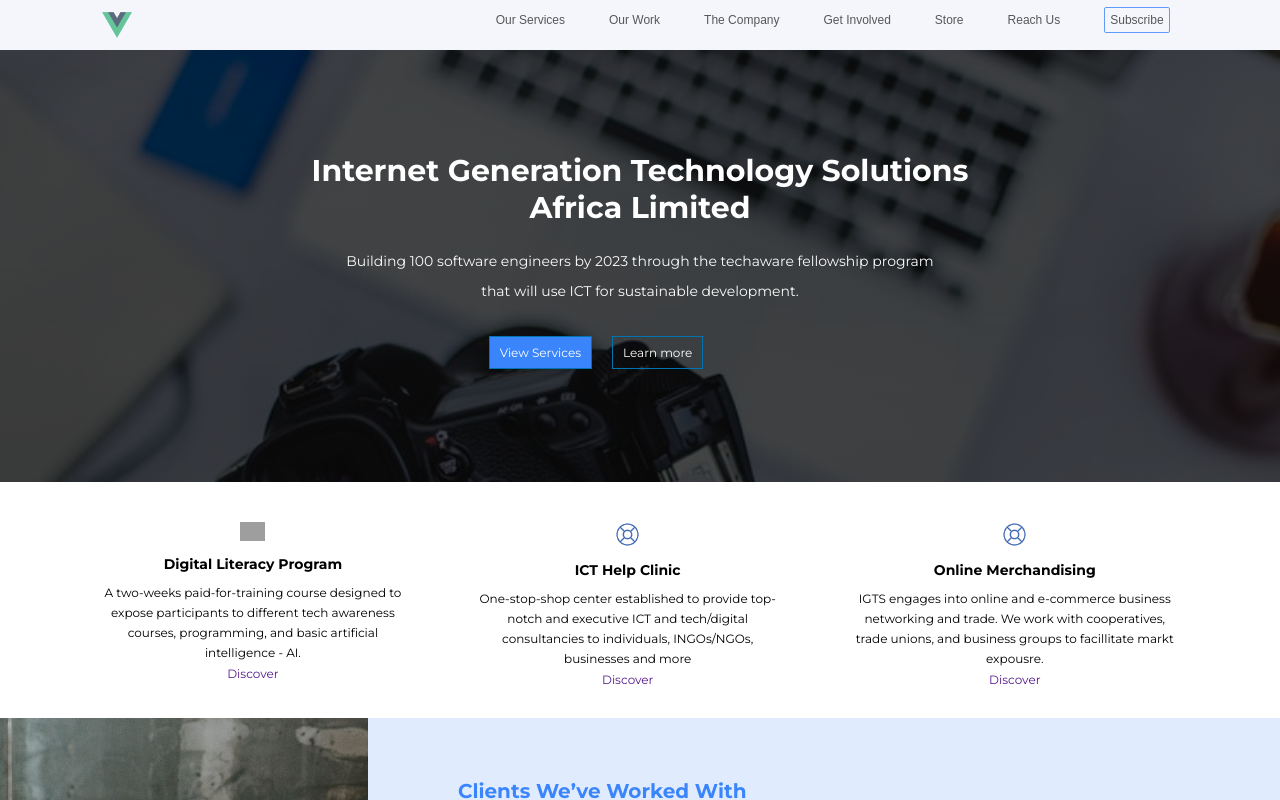
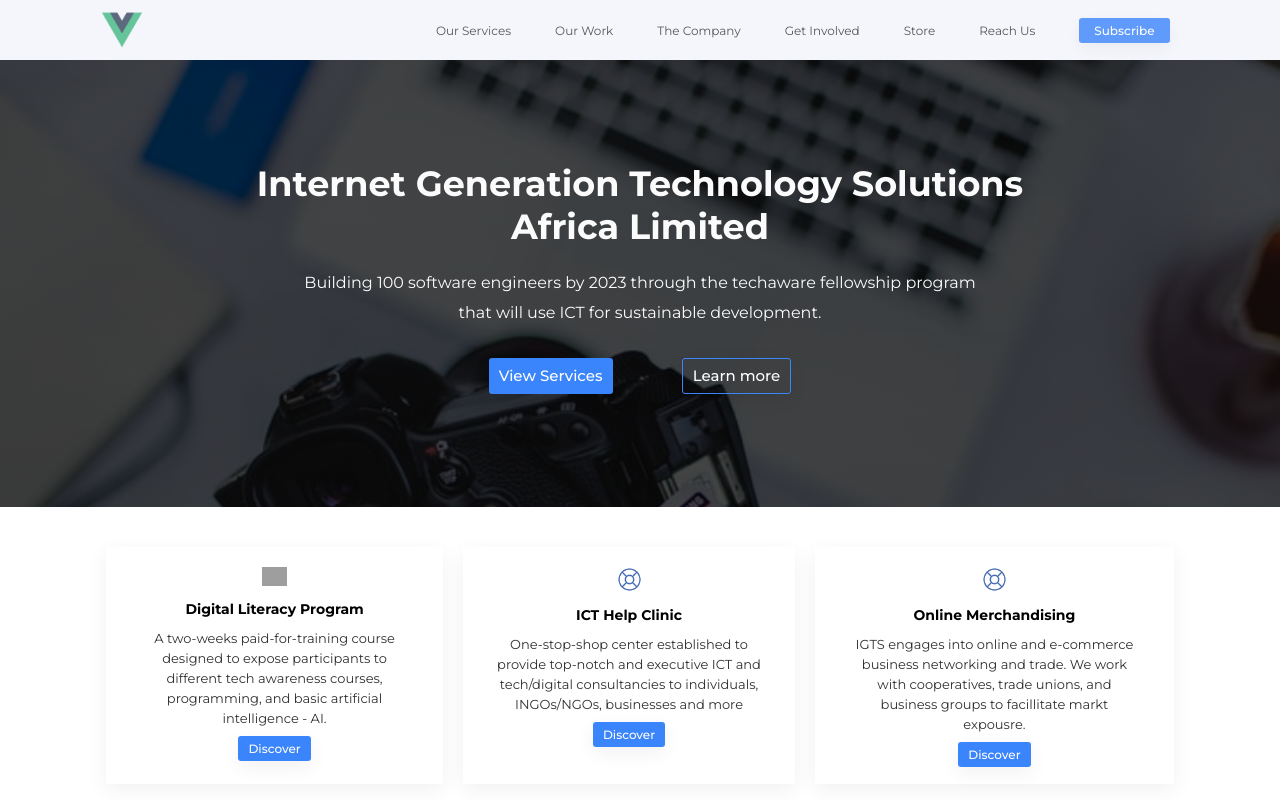
Before and after one commit to musakanneh/igts, a Vue app: page / in a window 1280 px wide. Shown: the top 800 px of the page. Built offline with nearby package versions, Linux system fonts and the light colour scheme; grey boxes are pictures that could not be loaded; some icons are missing.

Commit message:
[UPDATED] Home page

```diff
--- a/src/components/HeaderCard.vue
+++ b/src/components/HeaderCard.vue
@@ -17,7 +17,7 @@
           <div class="view-services">
             <a href="">View Services</a>
           </div>
-          <div><a href="">Learn more</a></div>
+          <div class="view-services2"><a href="">Learn more</a></div>
         </section>
       </article>
     </main>
@@ -66,17 +66,16 @@
     }
 
     p {
-      color: white;
+      color: #fbfbfb;
       line-height: 30px;
       padding: 20px 0;
-      color: #fbfbfb;
-      font-size: 14px;
+      font-size: 16px;
       font-weight: 400;
     }
 
     h1 {
-      font-size: 30px;
-      color: #fff;
+      font-size: 35px;
+      color: #fbfbfb;
       text-align: center;
       font-weight: 600;
       transition: 200ms;
@@ -86,15 +85,35 @@
     section {
       width: 30%;
       margin: auto;
+      justify-content: space-between;
       display: flex;
+
+      .view-services2 {
+        cursor: pointer;
+        border: 1px solid #3b85fc;
+        box-shadow: 0px 6px 20px rgba(0, 0, 0, 0.06);
+        border-radius: 3px;
+        font-style: normal;
+        font-weight: 500;
+        font-size: 15px;
+        line-height: 18px;
+        color: #fff;
+        &:hover {
+          background-color: #3b85fc;
+          transition: 0.5s ease;
+        }
+      }
 
       .view-services {
         background-color: #3b85fc;
-
-        &:hover {
-          background: blue;
-          border: 1px solid blue;
-        }
+        cursor: pointer;
+        box-shadow: 0px 6px 20px rgba(0, 0, 0, 0.06);
+        border-radius: 3px;
+        border: none;
+        font-style: normal;
+        font-weight: 500;
+        font-size: 15px;
+        color: #fff;
       }
 
       div {
--- a/src/components/Navbar.vue
+++ b/src/components/Navbar.vue
@@ -36,7 +36,8 @@
 </script>
 
 <style lang="scss" scoped>
-@media only screen and (max-width: 900px) {}
+@media only screen and (max-width: 900px) {
+}
 
 header {
   z-index: 1;
@@ -48,7 +49,6 @@
 }
 
 nav {
-    --menu-height: 40px;
   opacity: 0.8;
   justify-content: space-between;
   display: flex;
@@ -57,17 +57,26 @@
   .logo {
     float: left;
     margin: 10px 0;
-        width: 15%;
+    width: 20%;
   }
 
   .contact-us {
-        border: 1px solid #3b85fc;
     padding: 5px;
-        border-radius: 2px;
+    background-color: #3b85fc;
+    cursor: pointer;
+    box-shadow: 0px 6px 20px rgba(0, 0, 0, 0.06);
+    border-radius: 3px;
+    border: none;
+    font-style: normal;
+    font-weight: 500;
+    a {
+      font-size: 12px;
+      padding: 10px;
+      color: #fff;
+      &:hover {
+        color: #fbfbfb;
       }
-
-    .contact-us:hover {
-        background-color: #3b85fc;
+    }
   }
 
   ul {
@@ -75,7 +84,6 @@
 
     li,
     li a {
-            font-family: "Tajawal", sans-serif;
       font-size: 12px;
       z-index: 1;
       color: #303030;
@@ -83,7 +91,6 @@
       transition: 200ms;
       text-decoration: none;
       white-space: nowrap;
-            font-weight: 500;
 
       &:hover {
         opacity: 1;
@@ -108,7 +115,7 @@
     }
   }
 
-    >ul {
+  > ul {
     display: flex;
     height: var(--menu-height);
     align-items: center;
@@ -154,7 +161,7 @@
       }
 
       &:hover {
-                >ul {
+        > ul {
           opacity: 1;
           z-index: 1;
           visibility: visible;
--- a/src/components/Offers.vue
+++ b/src/components/Offers.vue
@@ -56,7 +56,7 @@
 
     section {
       justify-content: space-between;
-      width: 90%;
+      width: 85%;
       padding-top: 40px;
       display: flex;
       margin: auto;
@@ -68,16 +68,44 @@
 
       div {
         text-align: center;
+        margin: 0 10px;
+        padding: 20px 0;
+        box-shadow: 0px 6px 20px rgba(0, 0, 0, 0.06);
+        cursor: pointer;
 
         p {
-          font-size: 12px;
+          font-size: 13px;
+          color: #303030;
           width: 80%;
           line-height: 20px;
+          padding-bottom: 10px;
           margin: auto;
         }
         a {
           text-decoration: none;
+          font-size: 14px;
+          padding: 5px 10px;
+          cursor: pointer;
+          background-color: #3b85fc;
+          box-shadow: 0px 6px 20px rgba(0, 0, 0, 0.06);
+          border-radius: 3px;
+          font-style: normal;
+          font-weight: 500;
           font-size: 12px;
+          line-height: 18px;
+          color: #fff;
+          &:hover {
+            background-color: #3b85fc;
+            transition: 0.5s ease;
+          }
+        }
+        &:hover {
+          box-shadow: 0px 6px 20px rgba(107, 117, 201, 0.342);
+          transition: 1s ease;
+          h2 {
+            color: #3b85fc;
+            transition: 0.5s ease;
+          }
         }
       }
     }
```
Also changed, not shown: src/App.vue (+7 -2 lines), src/components/Button.vue (added, +74 -0 lines). Lines whose indentation alone changed are shown as unchanged.
